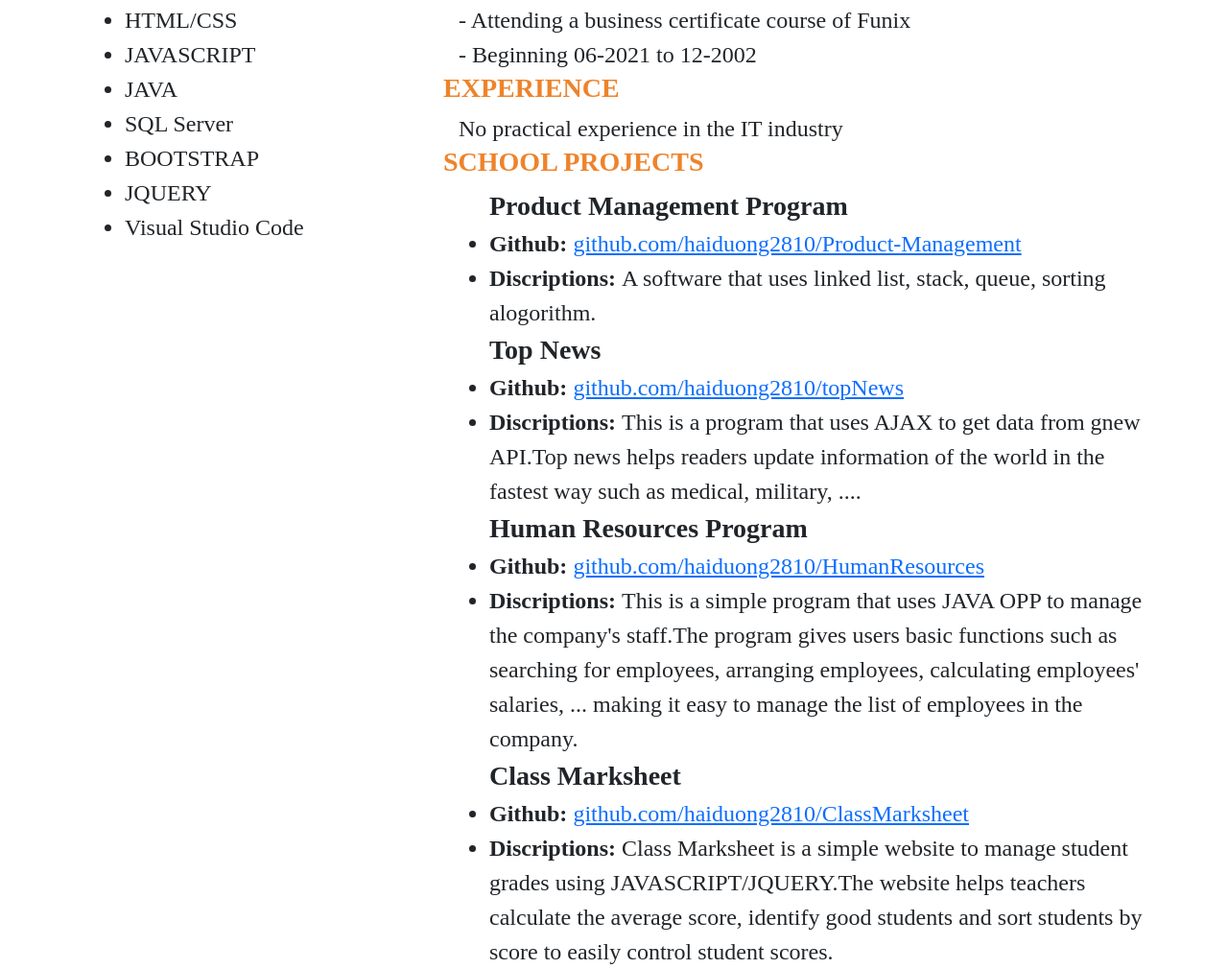
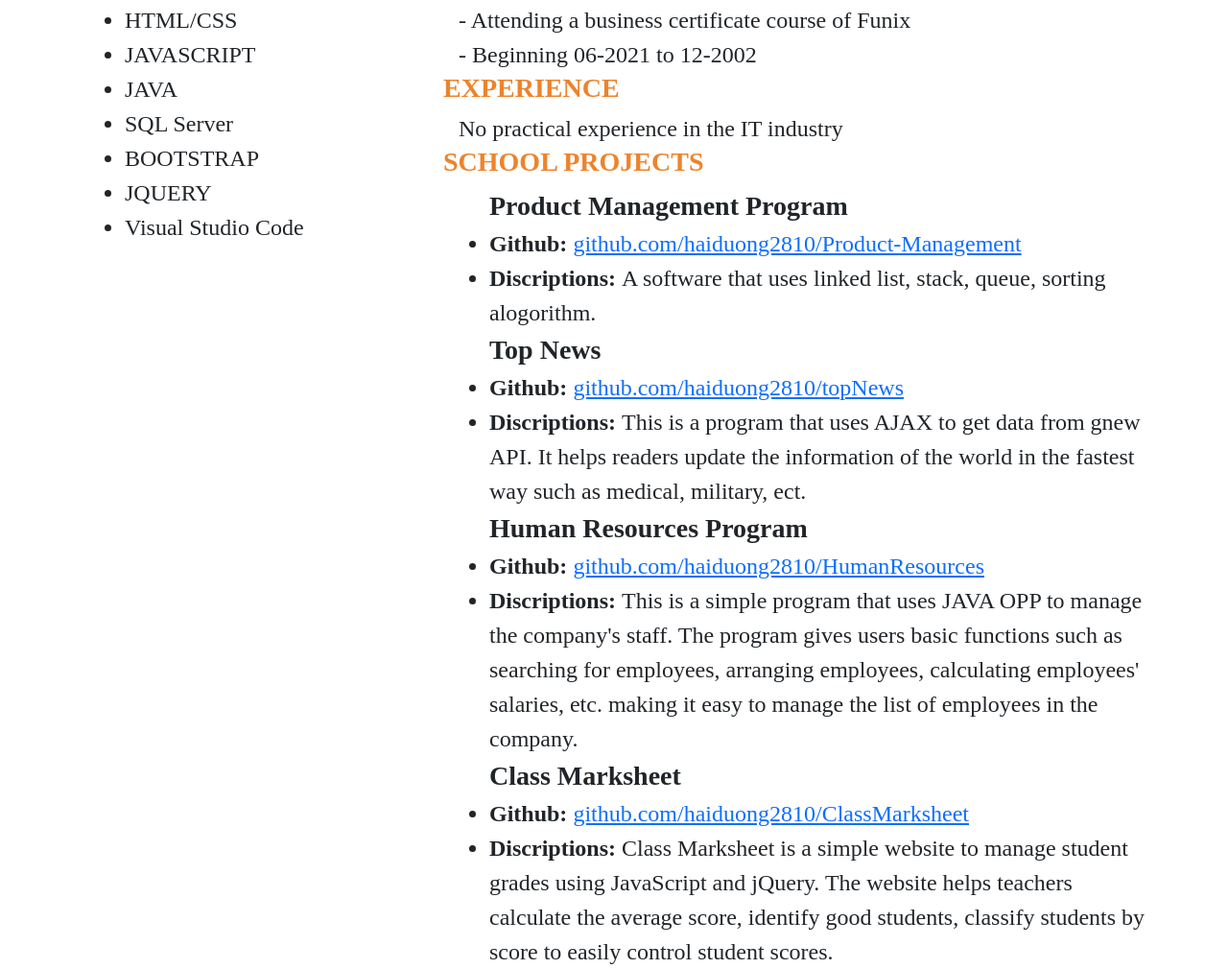
Before and after one commit to haiduong2810/CV, a plain HTML site: page index.html in a window 1280 px wide. Shown: the part 569-1579 px from the top of the page at 96% size. Drawn offline with nearby package versions, Linux system fonts and the light colour scheme; a web font is replaced by a local one.

Commit message:
spelling correction

```diff
--- a/index.html
+++ b/index.html
@@ -98,19 +98,19 @@
                             <div class="ms-3">
                                 <ul class="fs-3 m-0 fw-bold">Top News
                                     <li class="fs-4 fw-normal"><strong>Github: </strong><a href="https://github.com/haiduong2810/topNews">github.com/haiduong2810/topNews</a></li>
-                                    <li class="fs-4 fw-normal"><strong>Discriptions: </strong>This is a program that uses AJAX to get data from gnew API.Top news helps readers update information of the world in the fastest way such as medical, military, ....</li>
+                                    <li class="fs-4 fw-normal"><strong>Discriptions: </strong>This is a program that uses AJAX to get data from gnew API. It helps readers update the information of the world in the fastest way such as medical, military, ect.</li>
                                 </ul>
                             </div>
                             <div class="ms-3">
                                 <ul class="fs-3 m-0 fw-bold">Human Resources Program
                                     <li class="fs-4 fw-normal"><strong>Github: </strong><a href="https://github.com/haiduong2810/HumanResources">github.com/haiduong2810/HumanResources</a></li>
-                                    <li class="fs-4 fw-normal"><strong>Discriptions: </strong>This is a simple program that uses JAVA OPP to manage the company's staff.The program gives users basic functions such as searching for employees, arranging employees, calculating employees' salaries, ... making it easy to manage the list of employees in the company.</li>
+                                    <li class="fs-4 fw-normal"><strong>Discriptions: </strong>This is a simple program that uses JAVA OPP to manage the company's staff. The program gives users basic functions such as searching for employees, arranging employees, calculating employees' salaries, etc. making it easy to manage the list of employees in the company.</li>
                                 </ul>
                             </div>
                             <div class="ms-3">
                                 <ul class="fs-3 m-0 fw-bold">Class Marksheet
                                     <li class="fs-4 fw-normal"><strong>Github: </strong><a href="https://github.com/haiduong2810/ClassMarksheet">github.com/haiduong2810/ClassMarksheet</a></li>
-                                    <li class="fs-4 fw-normal"><strong>Discriptions: </strong>Class Marksheet is a simple website to manage student grades using JAVASCRIPT/JQUERY.The website helps teachers calculate the average score, identify good students and sort students by score to easily control student scores.</li>
+                                    <li class="fs-4 fw-normal"><strong>Discriptions: </strong>Class Marksheet is a simple website to manage student grades using JavaScript and jQuery. The website helps teachers calculate the average score, identify good students, classify students by score to easily control student scores.</li>
                                 </ul>
                             </div>
                     </div>
```
